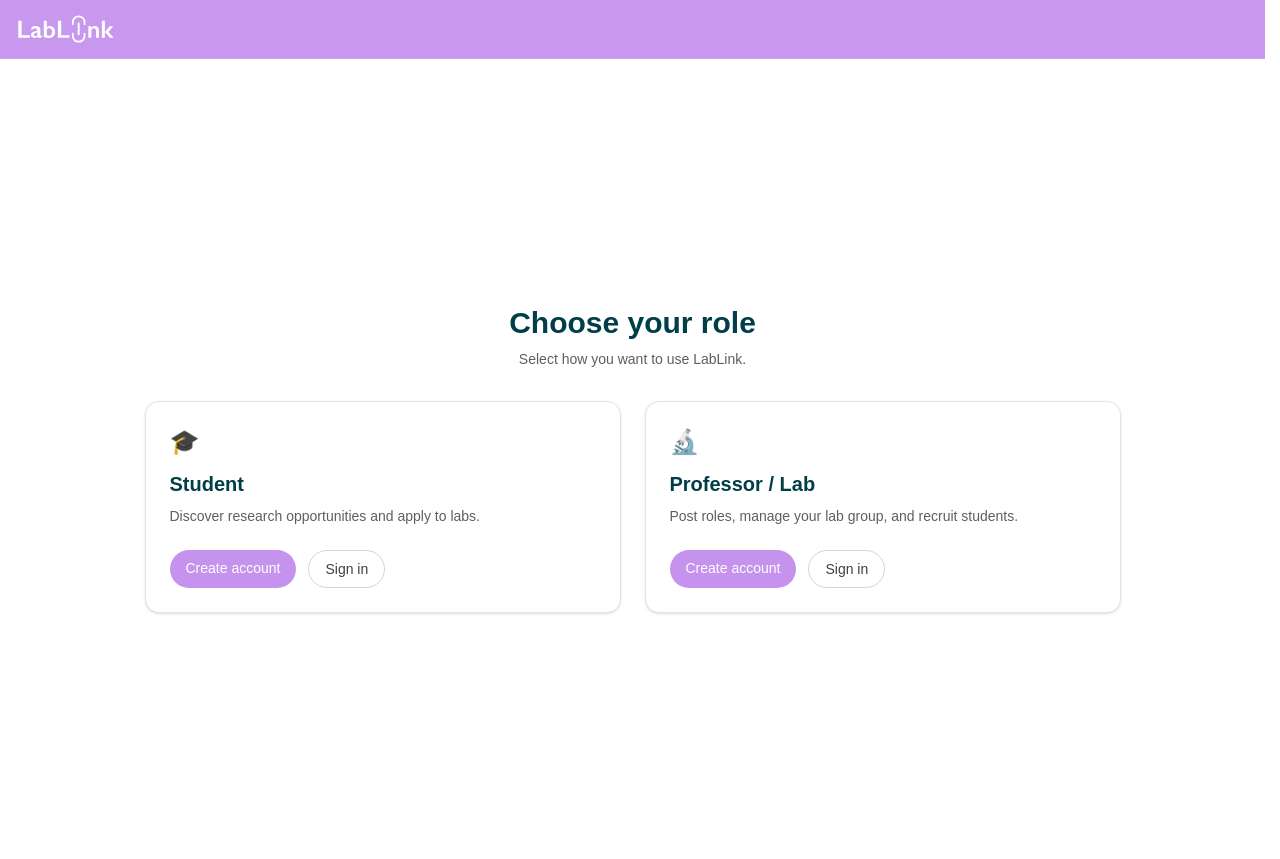
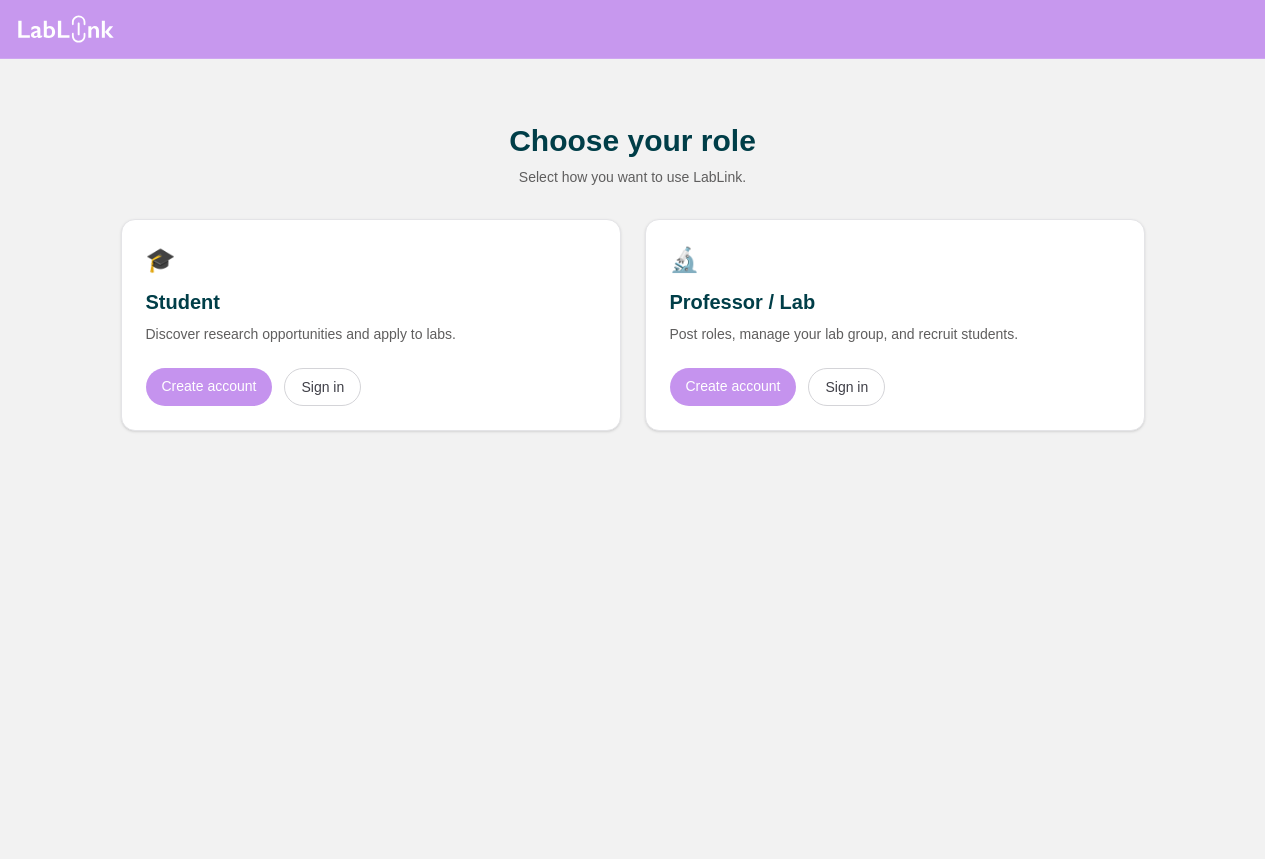
Before and after one commit to rohansarakinti/lablink, a Next.js app: page /auth/role-select in a window 1280 px wide. Built offline with nearby package versions, Linux system fonts and the light colour scheme; no server answers; a web font is replaced by a local one.

Commit message:
Update layout styles for authentication pages
- Changed main container styles to ensure full-screen height for sign-in and sign-up pages.
- Adjusted the role selection page layout for improved visual consistency and user experience.

```diff
--- a/app/auth/role-select/page.tsx
+++ b/app/auth/role-select/page.tsx
@@ -17,7 +17,8 @@
 
 export default function RoleSelectPage() {
   return (
-    <main className="mx-auto flex min-h-screen w-full max-w-5xl flex-col justify-center gap-8 px-6 py-16">
+    <main className="min-h-screen w-full bg-[#f2f2f2] px-6 py-16">
+      <div className="mx-auto flex w-full max-w-5xl flex-col justify-center gap-8">
         <div className="space-y-2 text-center">
           <h1 className="text-3xl font-semibold text-ll-navy">Choose your role</h1>
           <p className="text-sm text-ll-gray">
@@ -50,6 +51,7 @@
             </section>
           ))}
         </div>
+      </div>
     </main>
   );
 }
--- a/app/auth/sign-in/page.tsx
+++ b/app/auth/sign-in/page.tsx
@@ -15,7 +15,7 @@
   const role = getRoleLabel(searchParams.role);
 
   return (
-    <main className="min-h-full bg-[#f2f2f2]">
+    <main className="min-h-screen w-full bg-[#f2f2f2]">
       <div className="mx-auto grid w-full max-w-[1400px] gap-10 px-6 py-16 lg:grid-cols-[1fr_500px] lg:items-center">
         <section className="ll-animate-fade-up mx-auto max-w-xl">
           <Image
--- a/app/auth/sign-up/page.tsx
+++ b/app/auth/sign-up/page.tsx
@@ -18,7 +18,7 @@
   }
 
   return (
-    <main className="min-h-full bg-[#f2f2f2]">
+    <main className="min-h-screen w-full bg-[#f2f2f2]">
       <div className="mx-auto grid w-full max-w-[1400px] gap-10 px-6 py-16 lg:grid-cols-[1fr_500px] lg:items-center">
         <section className="ll-animate-fade-up mx-auto max-w-xl">
           <Image
```
Lines whose indentation alone changed are shown as unchanged.
